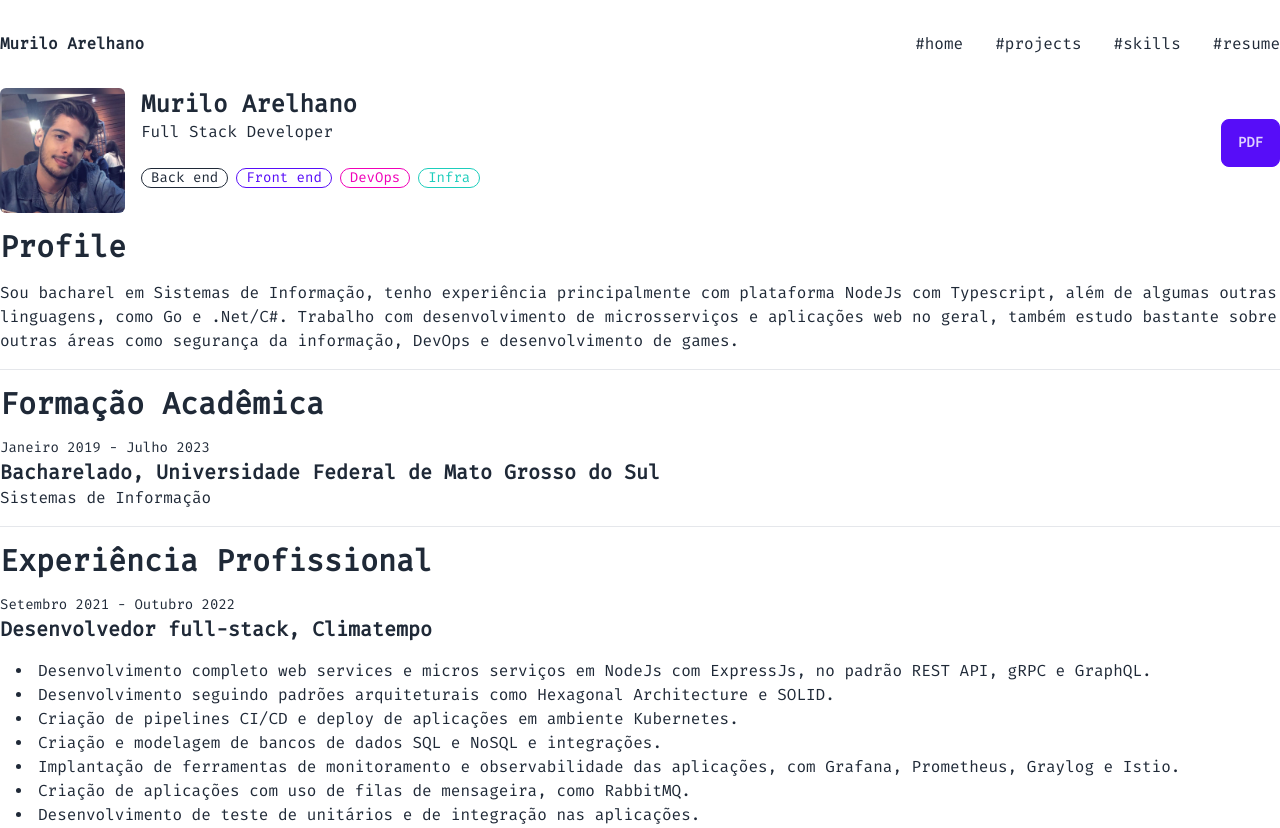
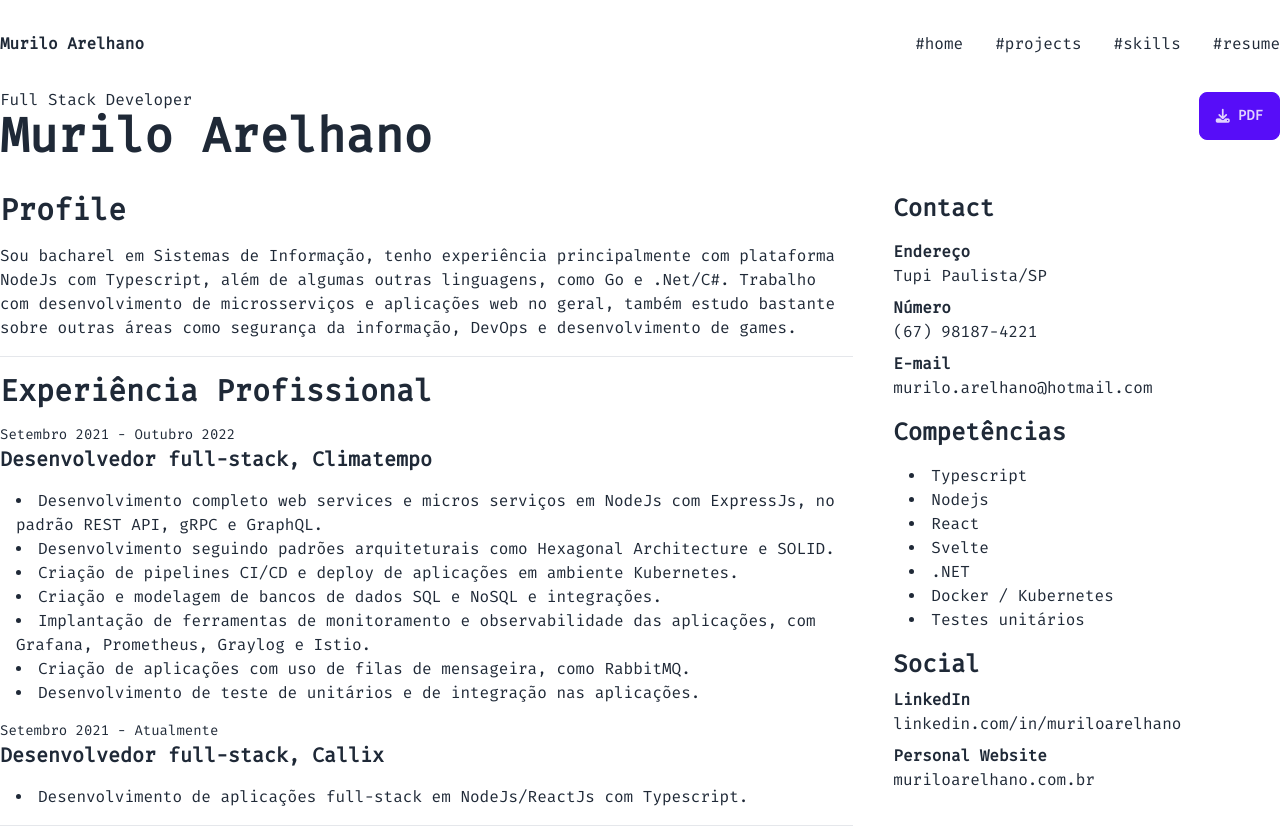
Before and after one commit to muriloarelhano/portfolio, a SvelteKit app: page /resume in a window 1280 px wide. Shown: the top 828 px of the page. Built offline with nearby package versions, Linux system fonts and the light colour scheme.

Commit message:
feat: improve resume

```diff
--- a/src/app.html
+++ b/src/app.html
@@ -1,12 +1,15 @@
 <!DOCTYPE html>
 <html lang="en">
+
 <head>
 	<meta charset="utf-8" />
 	<link rel="icon" href="%sveltekit.assets%/favicon.png" />
 	<meta name="viewport" content="width=device-width" />
 	%sveltekit.head%
 </head>
+
 <body data-sveltekit-preload-data="hover">
 	<div style="display: contents">%sveltekit.body%</div>
 </body>
+
 </html>
--- a/src/lib/components/SectionHeader.svelte
+++ b/src/lib/components/SectionHeader.svelte
@@ -5,10 +5,11 @@
 	}
 	export let title: string;
 	export let button: ButtonProps | undefined = undefined;
+	export let size: number = 4;
 </script>
 
 <div class="flex flex-row place-items-center mb-8">
-	<span class="text-4xl"><span class="text-purple-400">#</span>{title}</span>
+	<span class="text-{size}xl"><span class="text-purple-400">#</span>{title}</span>
 	<div class="bg-purple-400 ml-5 w-5/12 h-0.5" />
 	{#if button}
 		<a href={button.link} class="ml-auto"><button>{button.label}</button></a>
--- a/src/routes/projects/+page.svelte
+++ b/src/routes/projects/+page.svelte
@@ -1,6 +1,8 @@
 <script>
 	import ProjectCard from '$lib/components/ProjectCard.svelte';
+	import SectionHeader from '$lib/components/SectionHeader.svelte';
 	import Footer from '$lib/components/sections/Footer.svelte';
+
 	import Header from '$lib/components/sections/Header.svelte';
 	import { projects, smallProjects } from '../../data';
 </script>
@@ -10,7 +12,7 @@
 <main>
 	<div class="container">
 		<h1 class="text-4xl mb-8"><span class="text-purple-500">/</span>projects</h1>
-		<h1 class="text-2xl font-bold mb-8">Large Projects</h1>
+		<SectionHeader title={'Large Projects'} size={2} />
 		<div class="grid grid-cols-3 gap-8 place-content-between mb-16">
 			{#each projects as project, i}
 				<ProjectCard
@@ -24,7 +26,7 @@
 				/>
 			{/each}
 		</div>
-		<h1 class="text-2xl font-bold mb-8">Small Projects</h1>
+		<SectionHeader title={'Small Projects'} size={2} />
 		<div class="grid grid-cols-3 gap-8 place-content-between">
 			{#each smallProjects as project, i}
 				<ProjectCard
--- a/src/routes/resume/+page.svelte
+++ b/src/routes/resume/+page.svelte
@@ -1,5 +1,4 @@
 <script lang="ts">
-	import resumePic from '$lib/assets/resume-pic.jpg';
 	import Footer from '$lib/components/sections/Footer.svelte';
 	import Header from '$lib/components/sections/Header.svelte';
 
@@ -13,39 +12,29 @@
 <main>
 	<div class="container">
 		<div class="page">
-			<div class="flex place-content-between items-center">
+			<div id="resume-title" class="flex place-content-between items-center mb-8">
 				<div class="flex gap-4">
-					<img src={resumePic} alt="" width="125" class="rounded-md" />
-					<div class="flex flex-col gap-6">
+					<div class="flex flex-col place-content-between">
 						<div>
-							<p class="text-2xl font-bold">Murilo Arelhano</p>
 							<p>Full Stack Developer</p>
-						</div>
-						<div class="flex gap-2">
-							<div class="badge badge-outline">Back end</div>
-							<div class="badge badge-primary badge-outline">Front end</div>
-							<div class="badge badge-secondary badge-outline">DevOps</div>
-							<div class="badge badge-accent badge-outline">Infra</div>
+							<p class="text-5xl font-bold">Murilo Arelhano</p>
 						</div>
 					</div>
 				</div>
-				<button class="btn btn-primary mb-4 print:hidden" on:click={generatePDF}>pdf</button>
+				<button class="btn btn-primary mb-4 print:hidden" on:click={generatePDF}>
+					<i class="fa-solid fa-download fw" />pdf</button
+				>
 			</div>
 
-			<h1 class="text-3xl font-bold my-4">Profile</h1>
+			<div id="resume-container" class="flex gap-10 print:gap-8">
+				<div id="resume-main-info" class="basis-8/12">
+					<h1 class="text-3xl font-bold text-justify mb-4">Profile</h1>
 					<p>
 						Sou bacharel em Sistemas de Informação, tenho experiência principalmente com plataforma
-				NodeJs com Typescript, além de algumas outras linguagens, como Go e .Net/C#. Trabalho com
-				desenvolvimento de microsserviços e aplicações web no geral, também estudo bastante sobre
-				outras áreas como segurança da informação, DevOps e desenvolvimento de games.
+						NodeJs com Typescript, além de algumas outras linguagens, como Go e .Net/C#. Trabalho
+						com desenvolvimento de microsserviços e aplicações web no geral, também estudo bastante
+						sobre outras áreas como segurança da informação, DevOps e desenvolvimento de games.
 					</p>
-			<hr class="my-4" />
-
-			<h1 class="text-3xl font-bold mb-4">Formação Acadêmica</h1>
-			<p class="text-sm">Janeiro 2019 - Julho 2023</p>
-			<p class="text-xl font-bold">Bacharelado, Universidade Federal de Mato Grosso do Sul</p>
-			<p>Sistemas de Informação</p>
-
 					<hr class="my-4" />
 
 					<h1 class="text-3xl font-bold mb-4">Experiência Profissional</h1>
@@ -54,15 +43,17 @@
 					<p class="text-xl font-bold mb-4">Desenvolvedor full-stack, Climatempo</p>
 					<ul class="list-disc list-inside ml-4">
 						<li>
-					Desenvolvimento completo web services e micros serviços em NodeJs com ExpressJs, no padrão
-					REST API, gRPC e GraphQL.
+							Desenvolvimento completo web services e micros serviços em NodeJs com ExpressJs, no
+							padrão REST API, gRPC e GraphQL.
 						</li>
-				<li>Desenvolvimento seguindo padrões arquiteturais como Hexagonal Architecture e SOLID.</li>
+						<li>
+							Desenvolvimento seguindo padrões arquiteturais como Hexagonal Architecture e SOLID.
+						</li>
 						<li>Criação de pipelines CI/CD e deploy de aplicações em ambiente Kubernetes.</li>
 						<li>Criação e modelagem de bancos de dados SQL e NoSQL e integrações.</li>
 						<li>
-					Implantação de ferramentas de monitoramento e observabilidade das aplicações, com Grafana,
-					Prometheus, Graylog e Istio.
+							Implantação de ferramentas de monitoramento e observabilidade das aplicações, com
+							Grafana, Prometheus, Graylog e Istio.
 						</li>
 						<li>Criação de aplicações com uso de filas de mensageira, como RabbitMQ.</li>
 						<li>Desenvolvimento de teste de unitários e de integração nas aplicações.</li>
@@ -73,6 +64,58 @@
 					<ul class="list-disc list-inside ml-4">
 						<li>Desenvolvimento de aplicações full-stack em NodeJs/ReactJs com Typescript.</li>
 					</ul>
+
+					<hr class="my-4" />
+
+					<h1 class="text-3xl font-bold mb-4">Formação Acadêmica</h1>
+					<p class="text-sm">Janeiro 2019 - Julho 2023</p>
+					<p class="text-xl font-bold">Bacharelado, Sistemas de Informação</p>
+					<p>Universidade Federal de Mato Grosso do Sul</p>
+				</div>
+				<div id="resume-side-info" class="flex flex-col place-items-start gap-4">
+					<h1 class="text-2xl font-bold">Contact</h1>
+					<div class="flex flex-col place-items-start gap-2">
+						<div>
+							<p class="font-semibold">Endereço</p>
+							<p>Tupi Paulista/SP</p>
+						</div>
+						<div>
+							<p class="font-semibold">Número</p>
+							<p>(67) 98187-4221</p>
+						</div>
+						<div>
+							<p class="font-semibold">E-mail</p>
+							<p>murilo.arelhano@hotmail.com</p>
+						</div>
+					</div>
+					<div>
+						<h1 class="text-2xl font-bold mb-4">Competências</h1>
+						<ul class="list-disc list-inside ml-4">
+							<li>Typescript</li>
+							<li>Nodejs</li>
+							<li>React</li>
+							<li>Svelte</li>
+							<li>.NET</li>
+							<li>Docker / Kubernetes</li>
+							<li>Testes unitários</li>
+						</ul>
+					</div>
+					<!-- <div>
+						<h1 class="text-2xl font-bold mb-4">Outras Competecias</h1>
+					</div> -->
+					<div class="flex flex-col place-items-start gap-2">
+						<h1 class="text-2xl font-bold">Social</h1>
+						<div>
+							<p class="font-semibold">LinkedIn</p>
+							<a href="https://linkedin.com/in/muriloarelhano">linkedin.com/in/muriloarelhano</a>
+						</div>
+						<div>
+							<p class="font-semibold">Personal Website</p>
+							<a href="https://muriloarelhano.com.br">muriloarelhano.com.br</a>
+						</div>
+					</div>
+				</div>
+			</div>
 		</div>
 	</div>
 </main>
@@ -88,7 +131,8 @@
 	@media print {
 		.page {
 			width: 240mm;
-			margin: 10mm;
+			padding: 10mm;
+			color: black;
 		}
 	}
 </style>
```
Lines whose indentation alone changed are shown as unchanged.
